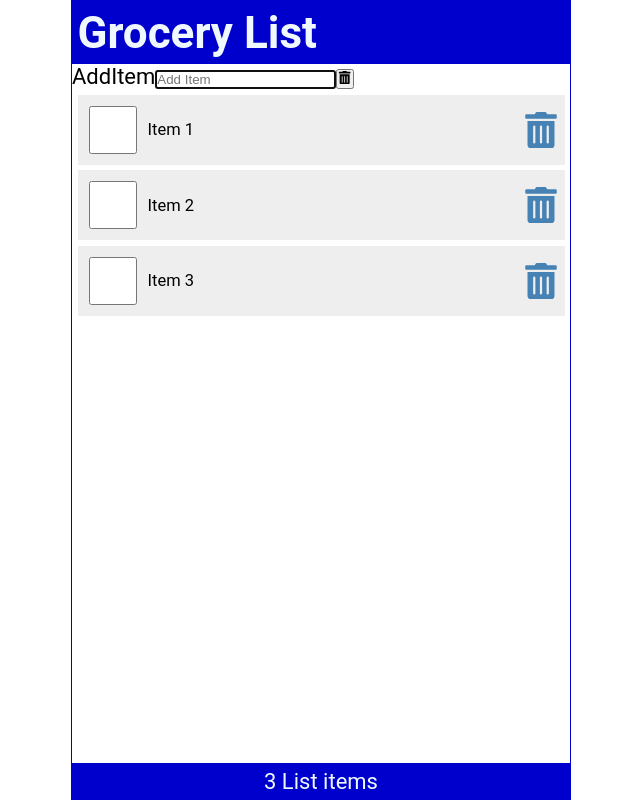
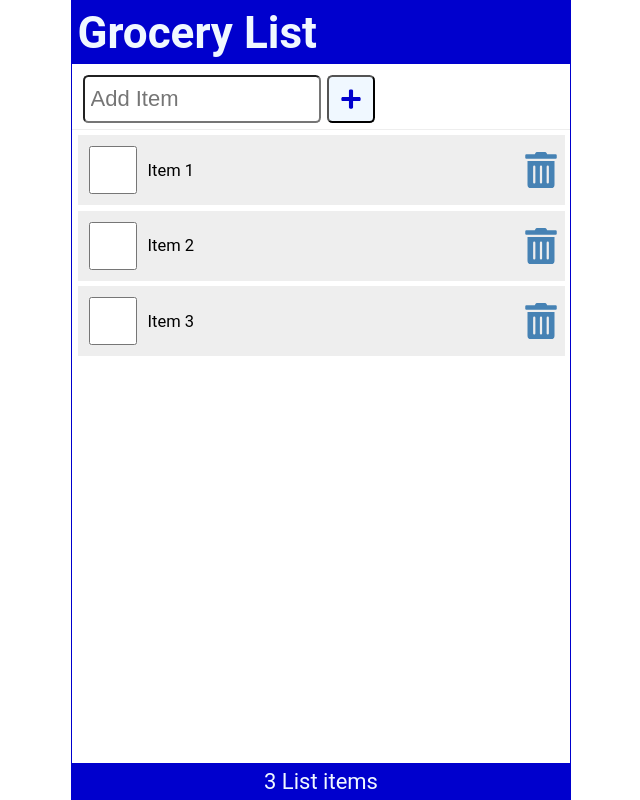
Before and after one commit to marksayers46/grocery-list, a React (Create React App) app: page / in a window 1280 px wide. Shown: the whole page, without its empty margins (319-959 px from the left). Built offline with nearby package versions, Linux system fonts and the light colour scheme.

Commit message:
finished styling for AddItem component

```diff
--- a/src/AddItem.js
+++ b/src/AddItem.js
@@ -1,5 +1,5 @@
 import React from 'react'
-import { FaTrashAlt } from 'react-icons/fa';
+import { FaPlus } from 'react-icons/fa';
 
 const AddItem = () => {
 
@@ -18,7 +18,7 @@
                 type='submit'
                 aria-label='Add Item'
             >
-                <FaTrashAlt />
+                <FaPlus />
             </button>
         </form>
     )
--- a/src/index.css
+++ b/src/index.css
@@ -117,4 +117,47 @@
 
 .addForm {
   width: 100%;
+  display: flex;
+  justify-content: flex-start;
+  margin: 0.5rem 0 0;
+  padding: 0 0.5rem 0.25rem;
+  border-bottom: 1px solid #eee;
 }
+
+.addForm label {
+  position: absolute;
+  left:-99999px;
+}
+
+.addForm input[type='text'] {
+  flex-grow: 1;
+  max-width: calc(100% - 50%);
+  min-height: 48px;
+  font-size: 1rem;
+  padding: 0.25rem;
+  border-radius: 0.25rem;
+  margin-right: 0.25rem;
+  outline: none;
+}
+
+button {
+  height: 48px;
+  min-width: 48px;
+  border-radius: 0.25rem;
+  padding: 0.5rem;
+  font-size: 1rem;
+  background-color: aliceblue;
+  color: mediumblue;
+  cursor: pointer;
+}
+
+button:focus,
+button:hover {
+  color: #fff;
+  background-color: limegreen;
+  outline: none;
+}
+
+/* button:active {
+  transform: scale(1.1)
+} */
```
